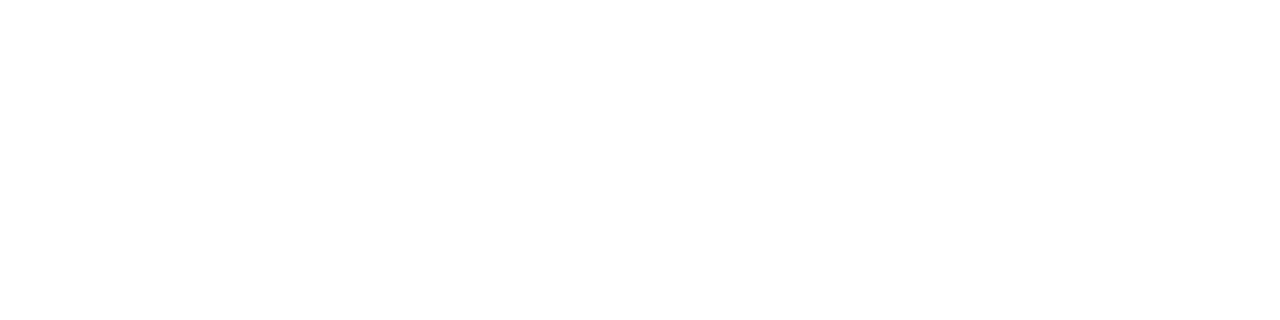
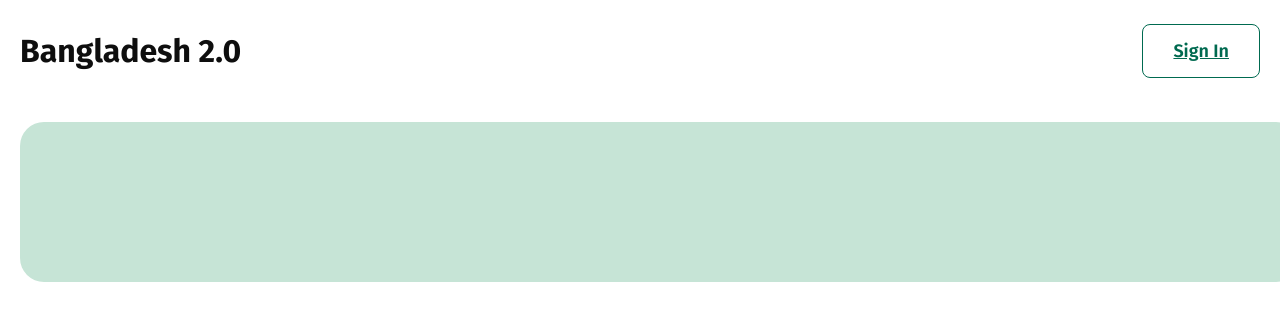
Before and after one commit to MD-Ashik-17/Assignment-1, a plain HTML site: page index.html in a window 1280 px wide. Drawn offline with Linux system fonts and the light colour scheme.

Commit message:
Nav Section Added

```diff
--- a/index.html
+++ b/index.html
@@ -7,6 +7,16 @@
     <link rel="stylesheet" href="./style.css">
 </head>
 <body>
+    <div class="container">
+        <header>
+            <nav>
+                <h1 class="logo">Bangladesh 2.0</h1>
+                <a class="sign-in" href="">Sign In</a>
+            </nav>
+            <div class="banner">
 
+            </div>
+        </header>
+    </div>
 </body>
 </html>
--- a/style.css
+++ b/style.css
@@ -10,3 +10,42 @@ body{
     font-family: "Fira Sans", serif;
 
 }
+
+.container{
+    width: 1280px;
+    margin: 0 auto;
+    padding: 0 20px;
+}
+
+nav{
+    display: flex;
+    justify-content: space-between;
+    align-items: center;
+    padding: 24px 0 24px 0;
+}
+.logo{
+    color: #0E0E0E;
+    font-size: 32px;
+    font-weight: 700;
+}
+.sign-in{
+    color: #006A50;
+    font-size: 18px;
+    font-weight: 600;
+    padding: 15px 30px;
+    border-radius: 8px;
+    border: 1px solid #006A50;
+    display: inline-block;
+
+}
+.banner{
+    display: flex;
+width: 1280px;
+padding: 80px 100px;
+justify-content: center;
+align-items: center;
+gap: 64px;
+border-radius: 24px;
+background: #C6E4D6;
+margin-top: 20px;
+}
```
